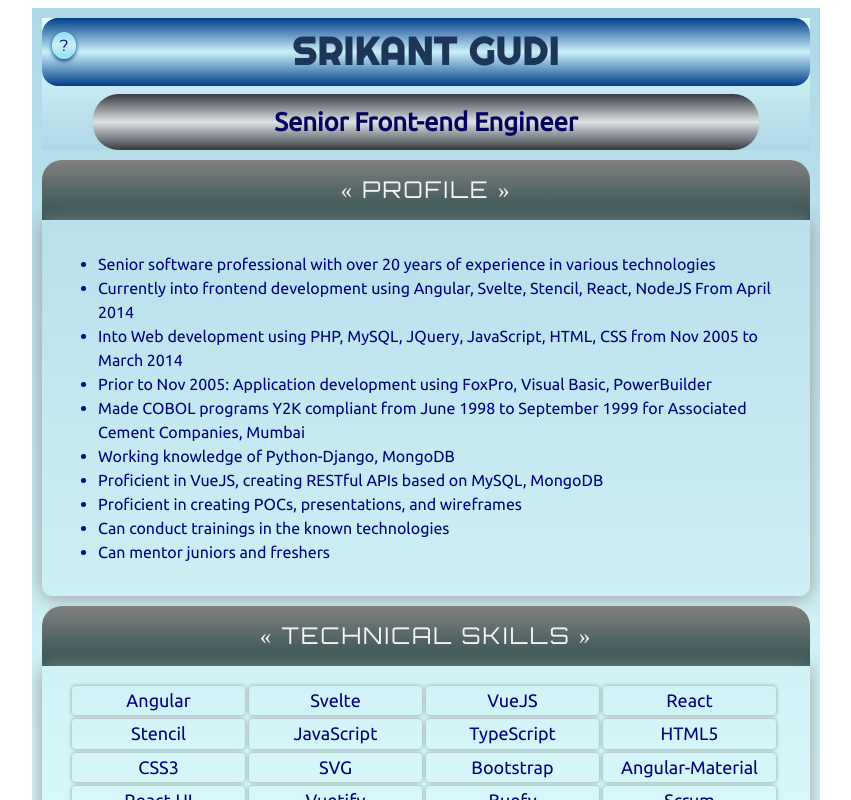
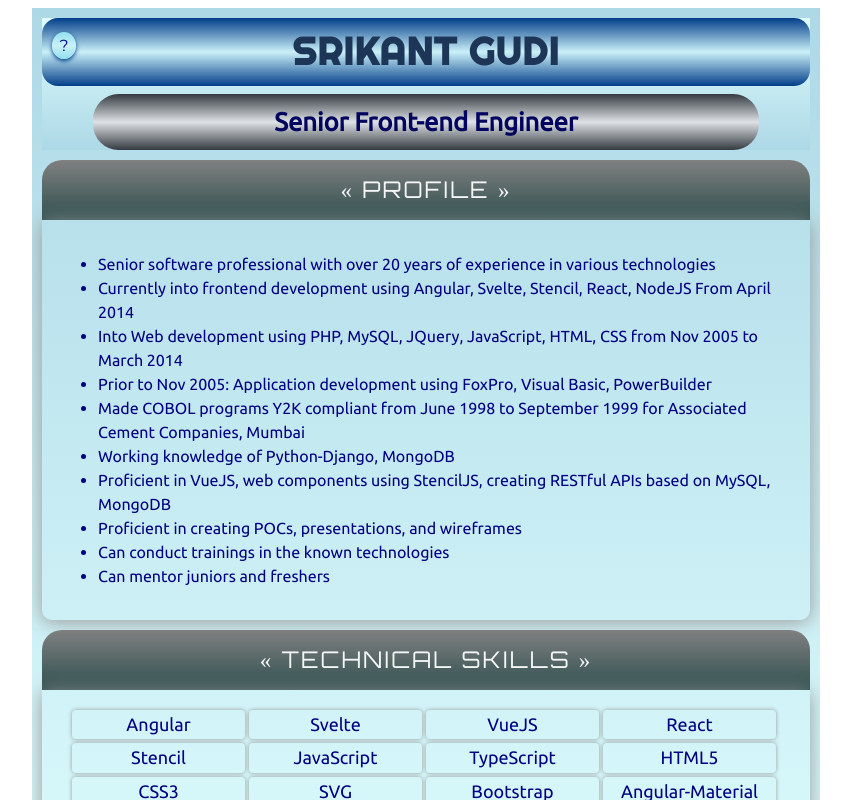
Before and after one commit to srikantgudi/srikantgudi.github.io, a Svelte app: page / in a window 1280 px wide. Shown: the top 800 px of the page, without its empty margins (214-1065 px from the left). Built offline with nearby package versions, Linux system fonts and the light colour scheme; a web font is replaced by a local one.

Commit message:
Update data.js

```diff
--- a/src/data/data.js
+++ b/src/data/data.js
@@ -6,7 +6,7 @@ export const data = {
 		"Prior to Nov 2005: Application development using FoxPro, Visual Basic, PowerBuilder",
 		"Made COBOL programs Y2K compliant from June 1998 to September 1999 for Associated Cement Companies, Mumbai",
 		"Working knowledge of Python-Django, MongoDB",
-		"Proficient in VueJS, creating RESTful APIs based on MySQL, MongoDB",
+		"Proficient in VueJS, web components using StencilJS, creating RESTful APIs based on MySQL, MongoDB",
 		"Proficient in creating POCs, presentations, and wireframes",
 		"Can conduct trainings in the known technologies",
 		"Can mentor juniors and freshers"
```
